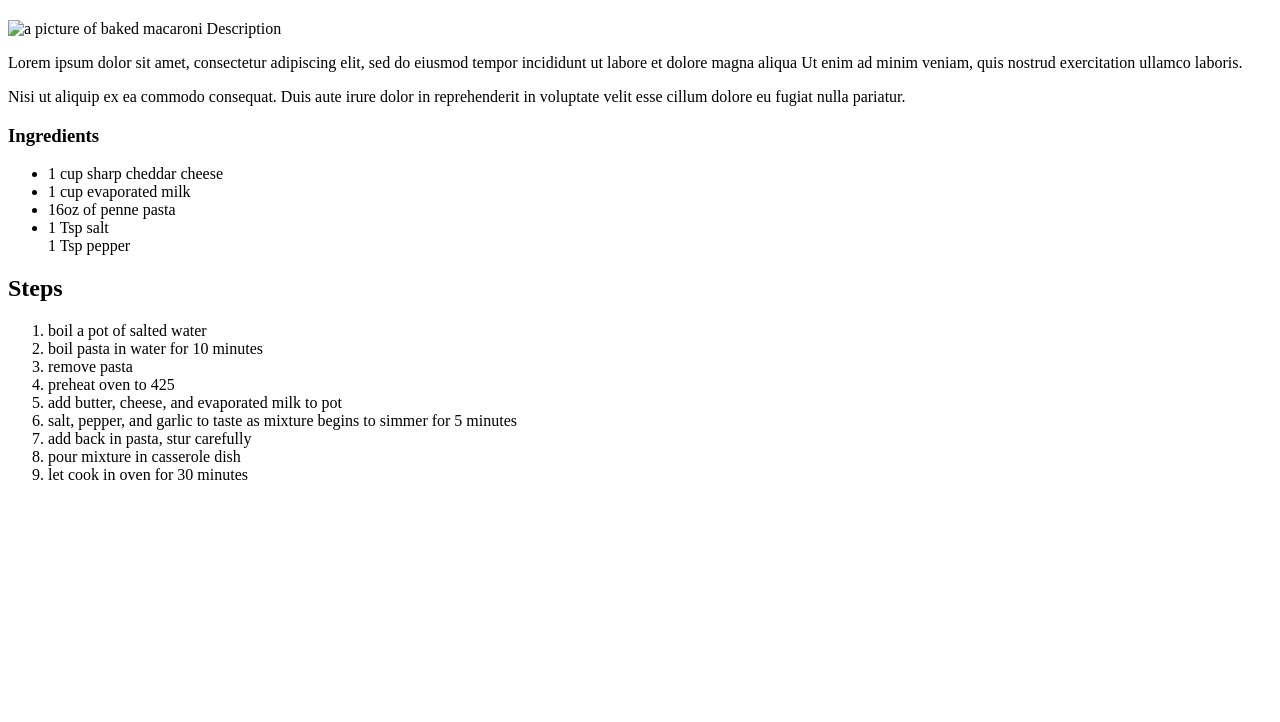
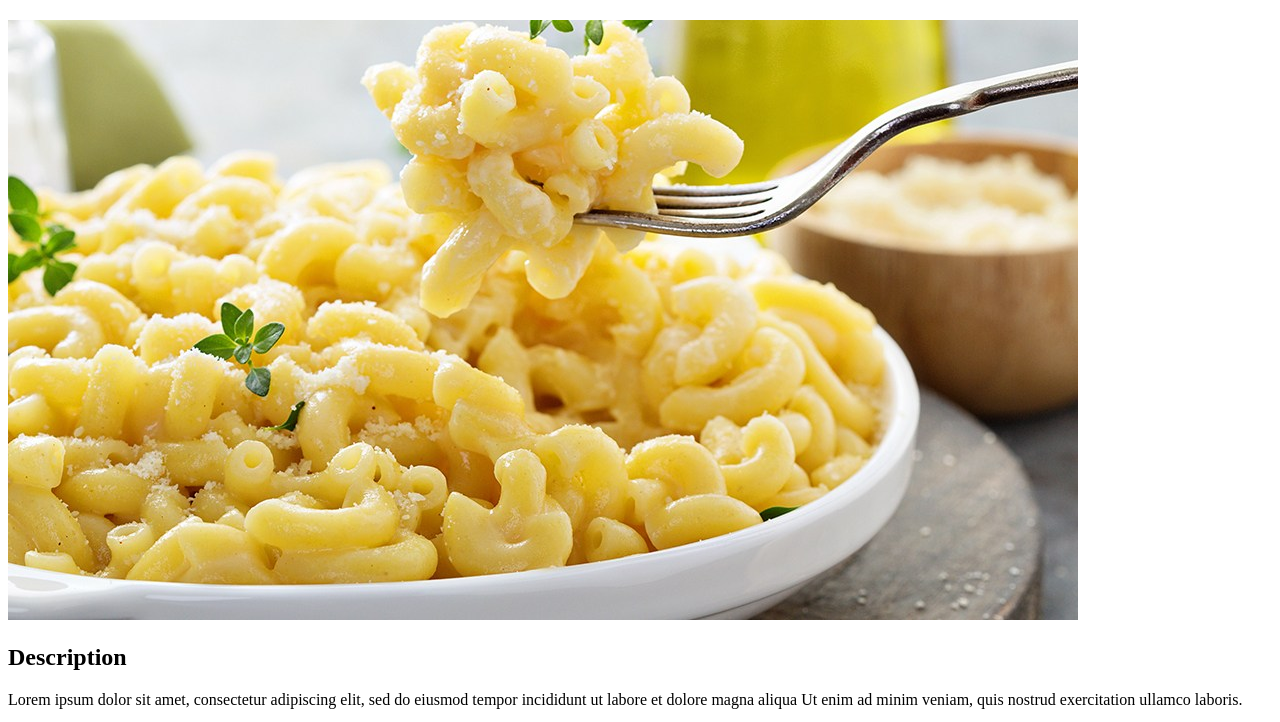
Before and after one commit to MoB4MB4/odin-recipes, a plain HTML site: page recipes/macaroni.html in a window 1280 px wide. Shown: the part 60-782 px from the top of the page. Drawn offline with Linux system fonts and the light colour scheme.

Commit message:
Corrected image source

```diff
--- a/recipes/macaroni.html
+++ b/recipes/macaroni.html
@@ -8,9 +8,13 @@
  <body>
    <h1> <strong>Macaroni</strong></h1>
 
-   <img src="images/macaroni.jpg" alt=" a picture of baked macaroni"
+    <img src="../images/mac.jpg" alt="baked mac n cheese"
 
-    <h2>  Description</h2>
+
+
+   <p>
+        <h2>  Description</h2>
+    </p>
 
     <p> Lorem ipsum dolor sit amet, consectetur adipiscing elit, sed do eiusmod tempor incididunt ut labore et dolore magna aliqua
         Ut enim ad minim veniam, quis nostrud exercitation ullamco laboris.
@@ -32,7 +36,7 @@
         </ul>
     </p>
 
-        <h2><strong>Steps</strong> </h2>
+        <h3><strong>Steps</strong> </h3>
         <p>
             <ol>
                 <li> boil a pot of salted water</li>
```
Also changed, not shown: images/mac.jpg (added), images/macaroni.jpg.
